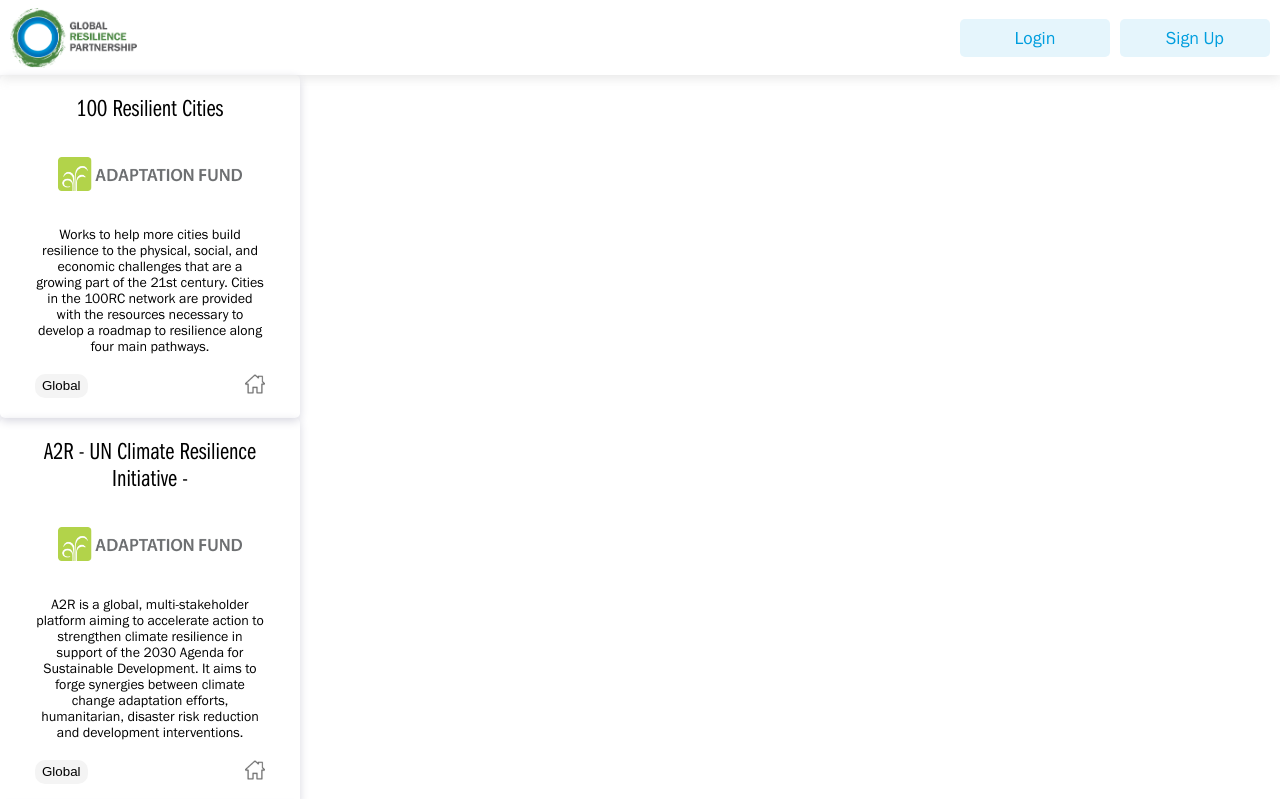
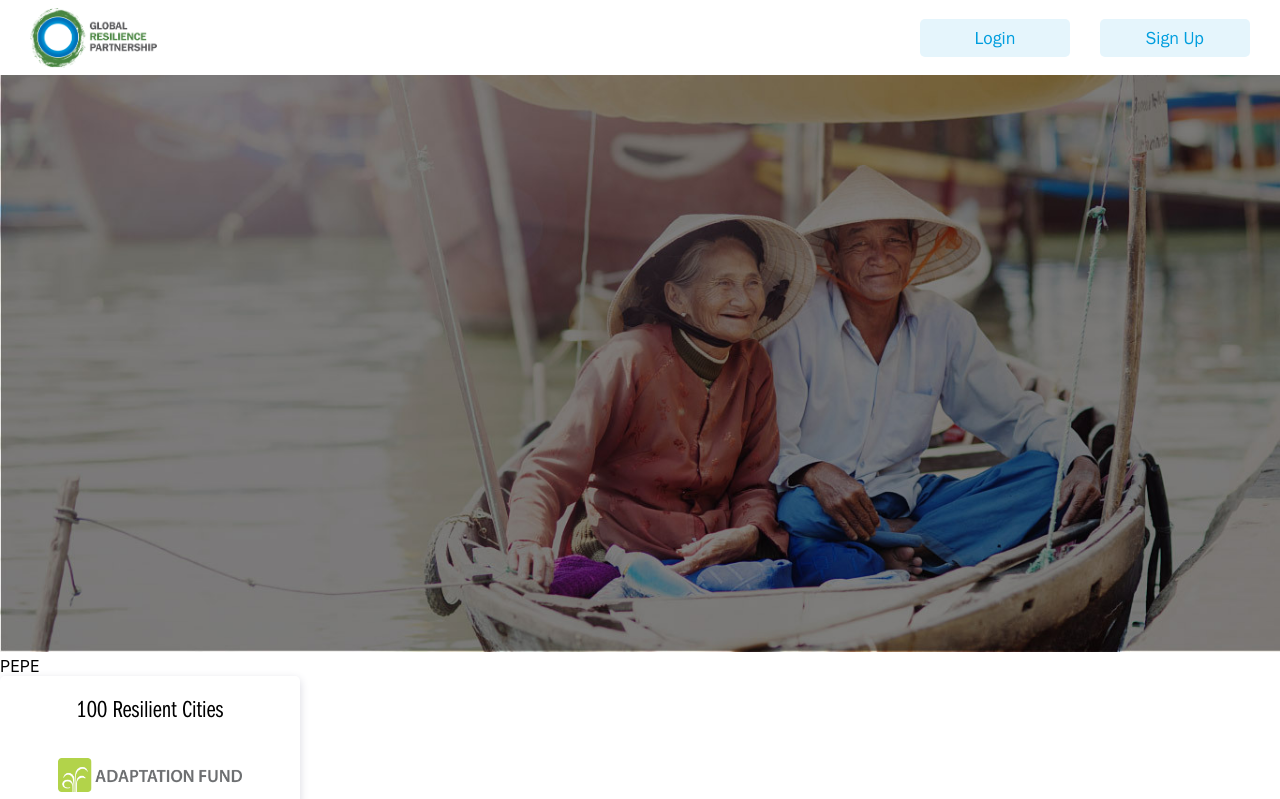
Before and after one commit to victholerus98/HI-x-GRP, a React (Create React App) app: page / in a window 1280 px wide. Shown: the top 799 px of the page. Built offline with nearby package versions, Linux system fonts and the light colour scheme.

Commit message:
started with infographics

```diff
--- a/src/App.js
+++ b/src/App.js
@@ -1,6 +1,7 @@
 import React from "react"
 import "./App.scss"
 import Data from "./assets/initiative.json"
+import Infographic from "./components/Infographic";
 
 //components
 import Navbar from "./components/Navbar"
@@ -12,6 +13,7 @@
   return (
     <div className="App">
       <Navbar />
+      <Infographic />
       <Cards data={data} />
     </div>
   )
--- a/src/App.scss
+++ b/src/App.scss
@@ -0,0 +1,3 @@
+body {
+    width: 100vw;
+}
--- /dev/null
+++ b/src/components/Infocards.js
@@ -0,0 +1,9 @@
+import React from "react";
+
+const Infocards = () => {
+    return (
+        <div>PEPE</div>
+    )
+}
+
+export default Infocards;
--- /dev/null
+++ b/src/components/Infographic.js
@@ -0,0 +1,16 @@
+import React from "react";
+import Infocards from "./Infocards";
+import "./styles/infographic.scss";
+import background from "../assets/background_img.jpg";
+
+
+const Infographic = () => {
+    return(
+        <div className="infographic">
+            <img src={background} alt="background-image"></img>
+            <Infocards />
+        </div>
+    )
+}
+
+export default Infographic;
--- a/src/components/styles/card.scss
+++ b/src/components/styles/card.scss
@@ -31,8 +31,11 @@
   }
   .homebutton {
     display: inline-block;
+    width: 30px;
+    height: 30px;
   }
   .tag {
+    margin-bottom: 5px;
     display: inline-block;
     background: #f4f4f4;
     border-radius: 10px;
--- /dev/null
+++ b/src/components/styles/infographic.scss
@@ -0,0 +1,10 @@
+@import "base";
+
+.infographic {
+    // width: 100%;
+    // height: auto;
+img {
+    width: 100%;
+    height: auto;
+}
+}
--- a/src/components/styles/navbar.scss
+++ b/src/components/styles/navbar.scss
@@ -10,6 +10,7 @@
 
   img {
     height: 80%;
-    padding-left: 10px;
+    padding-left: 30px;
+
   }
 }
--- a/src/components/styles/userbutton.scss
+++ b/src/components/styles/userbutton.scss
@@ -16,5 +16,5 @@
 }
 
 .margin-right-10 {
-  margin-right: 10px;
+  margin-right: 30px;
 }
```
Also changed, not shown: src/assets/background_img.jpg (added).
